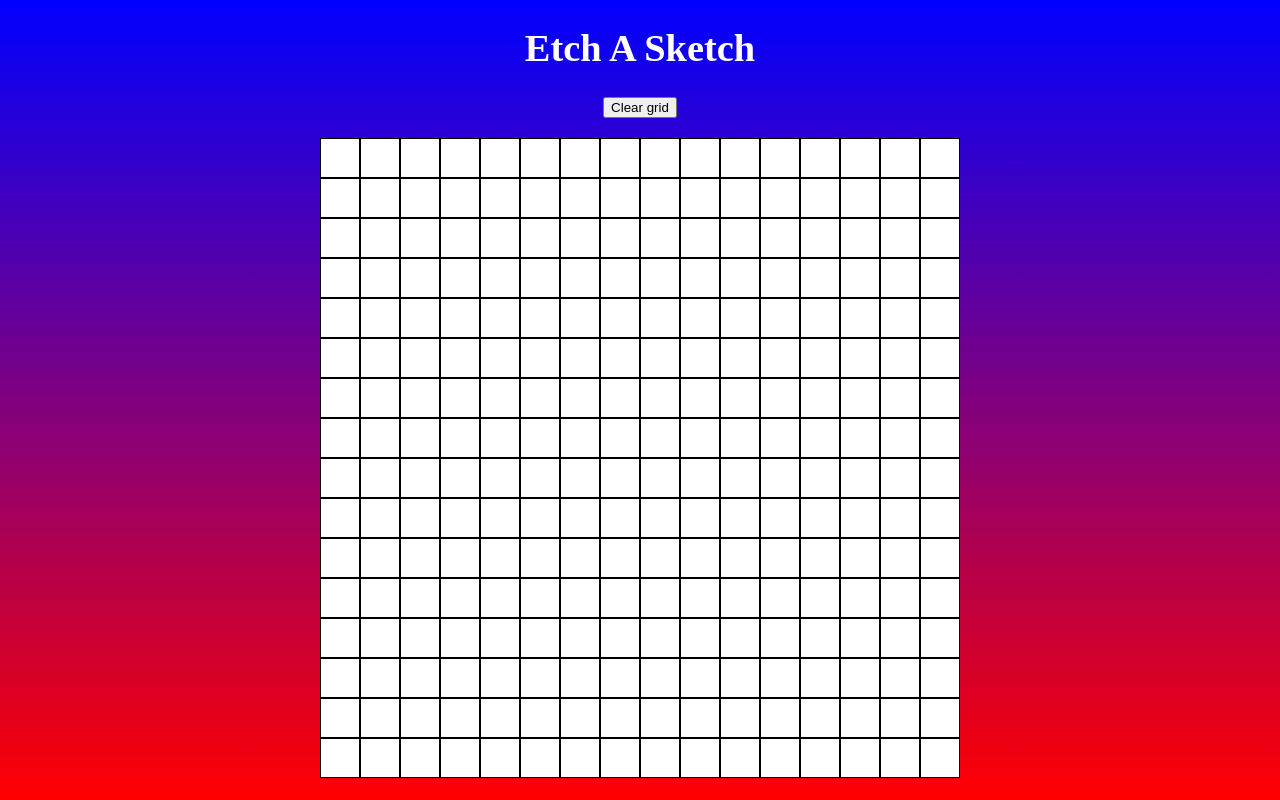
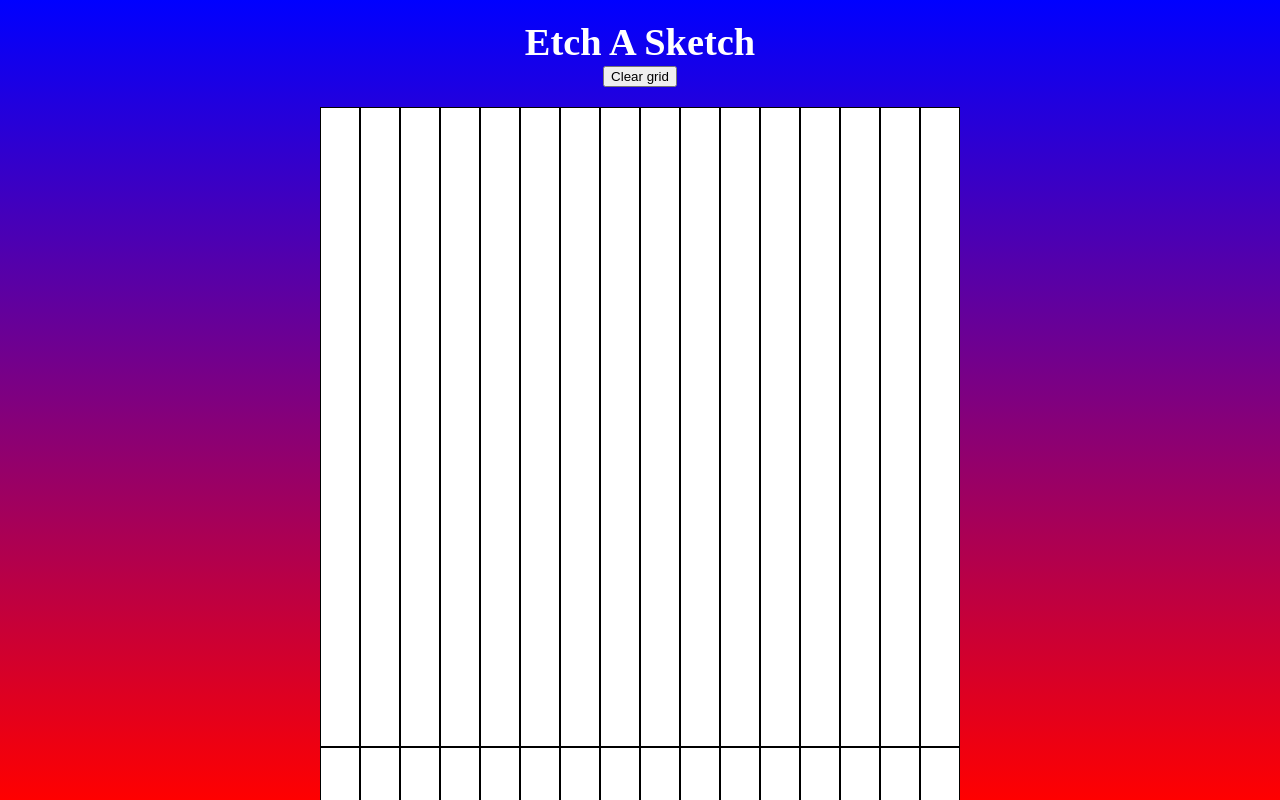
Before and after one commit to joshysmart/Etch-a-Sketch, a plain HTML site: page index.htm in a window 1280 px wide. Shown: the top 800 px of the page. Drawn offline with Linux system fonts and the light colour scheme.

Commit message:
Update style.css

```diff
--- a/style.css
+++ b/style.css
@@ -1,5 +1,7 @@
 * {
  box-sizing: border-box;
+ min-height: 100%;
+ margin: 0;
 }
 
 body {
```
